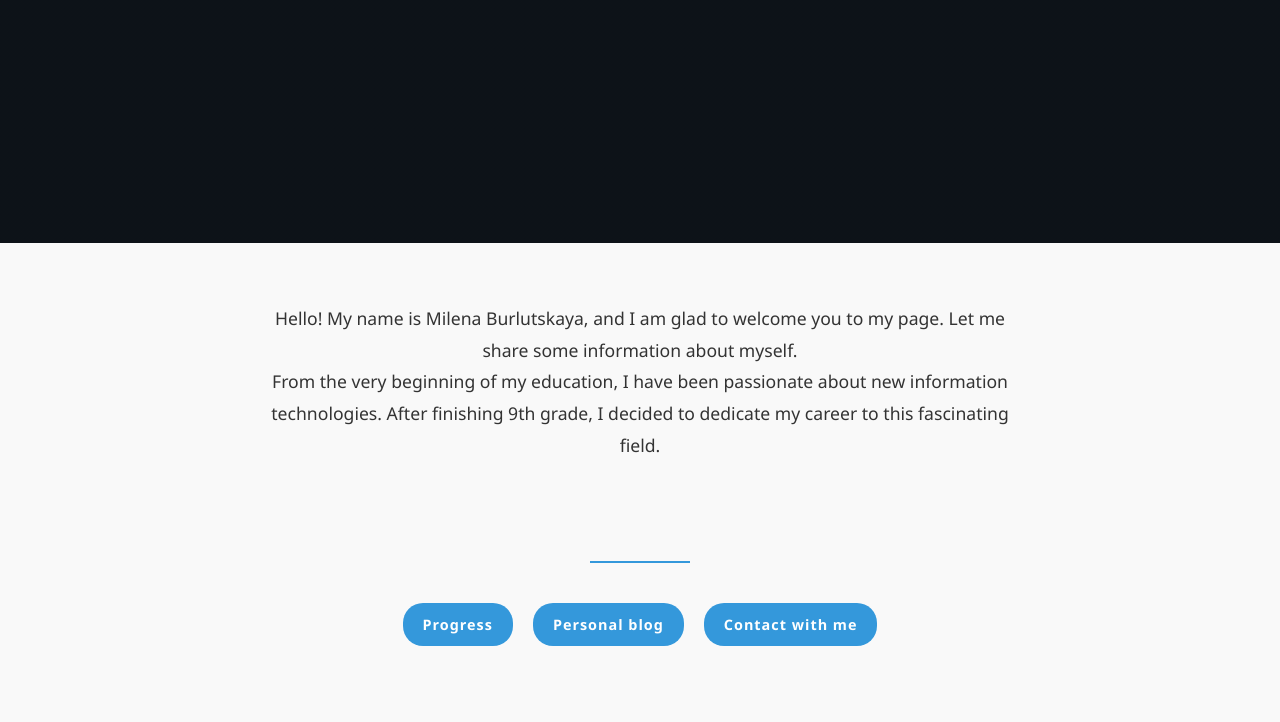
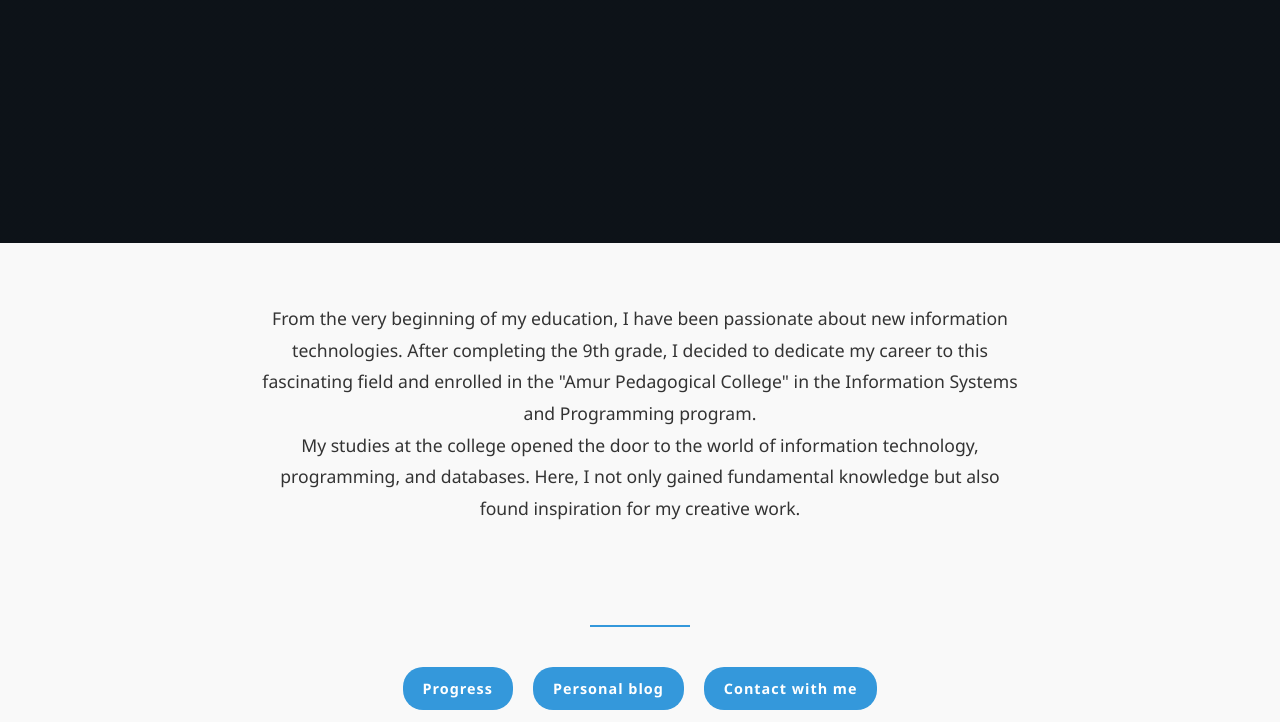
Before and after one commit to elayrichi/English, a plain HTML site: page index.html in a window 1280 px wide. Shown: the part 557-1279 px from the top of the page. Drawn offline with Linux system fonts and the light colour scheme.

Commit message:
index.html

```diff
--- a/index.html
+++ b/index.html
@@ -84,8 +84,8 @@
 
     <section class="intro">
         <div class="container">
-            <p>Hello! My name is Milena Burlutskaya, and I am glad to welcome you to my page. Let me share some information about myself.</p>
-            <p>From the very beginning of my education, I have been passionate about new information technologies. After finishing 9th grade, I decided to dedicate my career to this fascinating field.</p>
+            <p>From the very beginning of my education, I have been passionate about new information technologies. After completing the 9th grade, I decided to dedicate my career to this fascinating field and enrolled in the "Amur Pedagogical College" in the Information Systems and Programming program.</p>
+            <p>My studies at the college opened the door to the world of information technology, programming, and databases. Here, I not only gained fundamental knowledge but also found inspiration for my creative work.</p>
         </div>
     </section>
 
```
